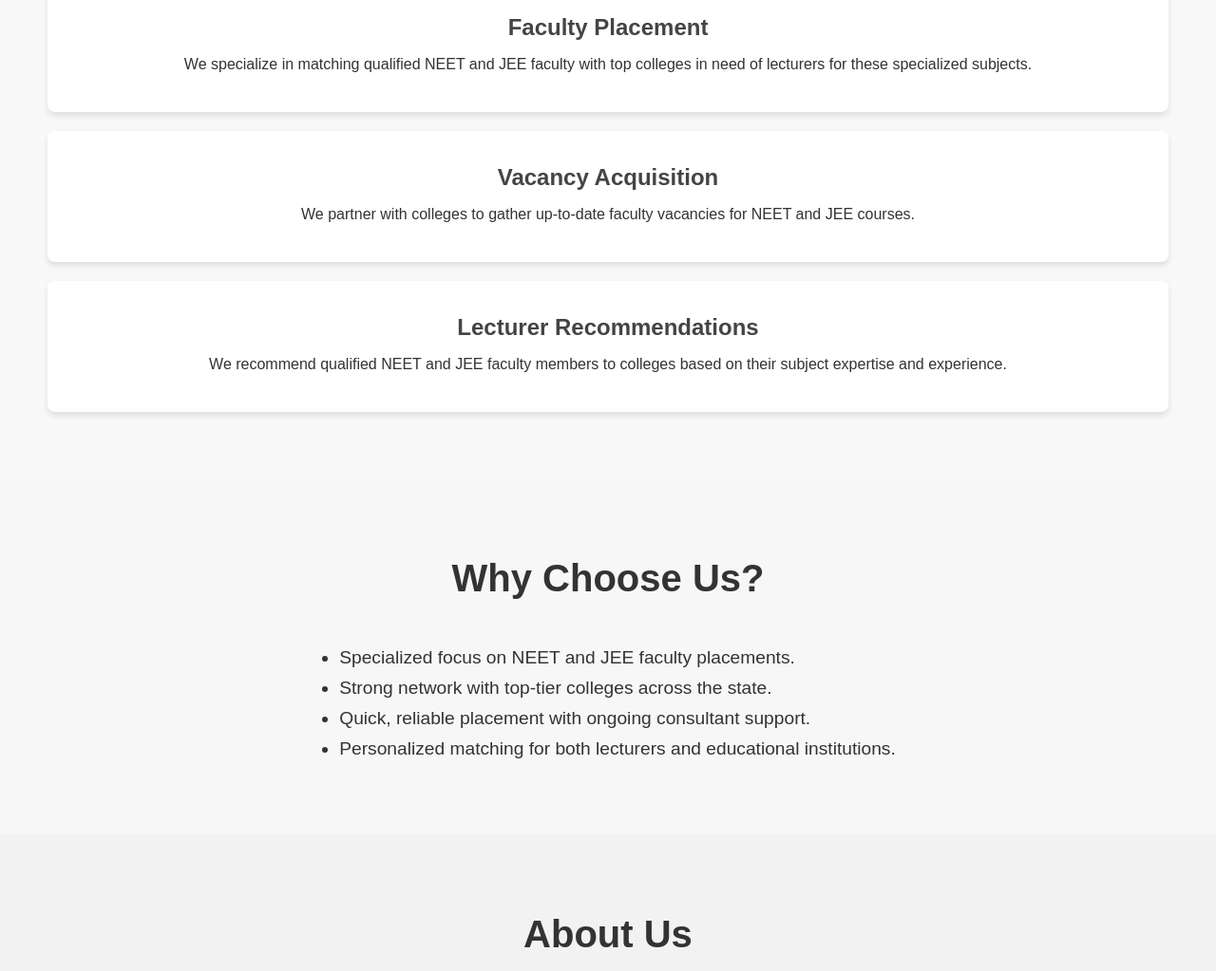
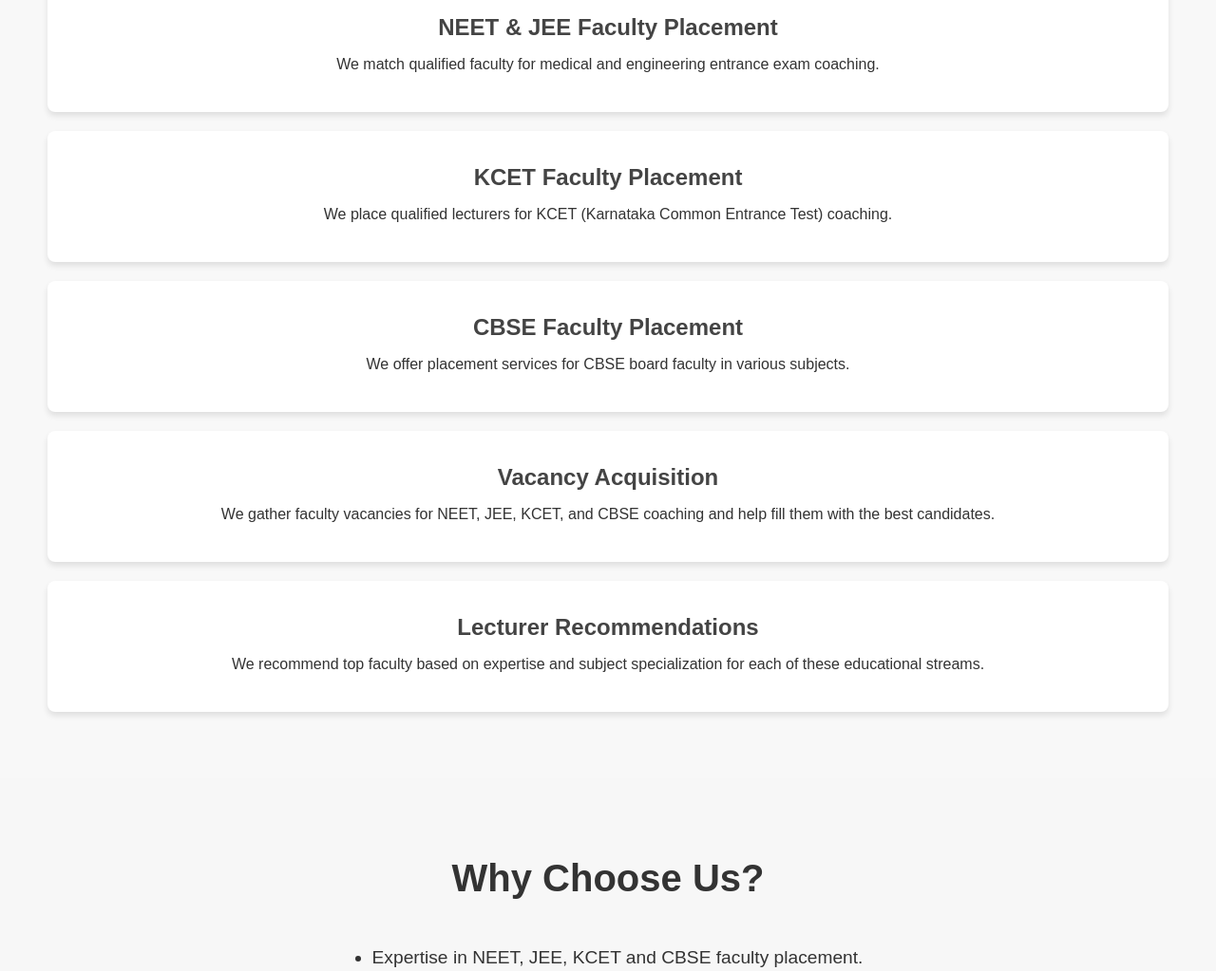
Before and after one commit to Sanjana-nh/rutvi-consultants-website, a plain HTML site: page index.html in a window 1280 px wide. Shown: the part 620-1643 px from the top of the page at 95% size. Drawn offline with Linux system fonts and the light colour scheme.

Commit message:
Update index.html

```diff
--- a/index.html
+++ b/index.html
@@ -24,41 +24,50 @@
 
     <!-- Hero Section -->
     <section class="hero">
-        <h1>NEET and JEE Faculty Consulting Agency</h1>
+        <h1>Faculty Consulting Agency</h1>
         <p>Your trusted agency for placing expert lecturers in prestigious colleges across the state.</p>
     </section>
 
-    <!-- Services -->
+    <!-- Services Section -->
 <section id="services" class="services">
     <h2>Our Services</h2>
     <div class="service-box">
-            <h3>Faculty Placement</h3>
-            <p>We specialize in matching qualified NEET and JEE faculty with top colleges in need of lecturers for these specialized subjects.</p>
+        <h3>NEET & JEE Faculty Placement</h3>
+        <p>We match qualified faculty for medical and engineering entrance exam coaching.</p>
+    </div>
+    <div class="service-box">
+        <h3>KCET Faculty Placement</h3>
+        <p>We place qualified lecturers for KCET (Karnataka Common Entrance Test) coaching.</p>
+    </div>
+    <div class="service-box">
+        <h3>CBSE Faculty Placement</h3>
+        <p>We offer placement services for CBSE board faculty in various subjects.</p>
     </div>
     <div class="service-box">
         <h3>Vacancy Acquisition</h3>
-            <p>We partner with colleges to gather up-to-date faculty vacancies for NEET and JEE courses.</p>
+        <p>We gather faculty vacancies for NEET, JEE, KCET, and CBSE coaching and help fill them with the best candidates.</p>
     </div>
     <div class="service-box">
         <h3>Lecturer Recommendations</h3>
-            <p>We recommend qualified NEET and JEE faculty members to colleges based on their subject expertise and experience.</p>
+        <p>We recommend top faculty based on expertise and subject specialization for each of these educational streams.</p>
     </div>
 </section>
 
-    <!-- Why Choose Us -->
+<!-- Why Choose Us Section -->
 <section id="whychooseus" class="whychooseus">
     <h2>Why Choose Us?</h2>
     <ul>
-            <li>Specialized focus on NEET and JEE faculty placements.</li>
-            <li>Strong network with top-tier colleges across the state.</li>
-            <li>Quick, reliable placement with ongoing consultant support.</li>
-            <li>Personalized matching for both lecturers and educational institutions.</li>
+        <li>Expertise in NEET, JEE, KCET and CBSE faculty placement.</li>
+        <li>Fast, reliable, and efficient placement process.</li>
+        <li>Strong network with top educational institutions.</li>
+        <li>Personalized faculty recommendations for each stream.</li>
+        <li>Trusted by colleges and lecturers alike.</li>
     </ul>
 </section>
 
     <section id="about" class="about">
     <h2>About Us</h2>
-    <p>RUTVI CONSULTANTS is a leading faculty consulting agency specializing in the placement of experienced lecturers for NEET and JEE courses. Our goal is to bridge the gap between top-tier educational institutions and skilled faculty members, ensuring that both colleges and lecturers find the perfect match for their needs.</p>
+    <p>RUTVI CONSULTANTS is a leading faculty consulting agency specializing in the placement of experienced lecturers . Our goal is to bridge the gap between top-tier educational institutions and skilled faculty members, ensuring that both colleges and lecturers find the perfect match for their needs.</p>
 
     <p>With years of experience in the education sector, we focus on providing quality placements that meet the standards of prestigious colleges. We work closely with colleges to understand their specific requirements and with lecturers to match them with the best opportunities available. Our services are built on trust, professionalism, and a deep understanding of the education ecosystem.</p>
 
```
Lines whose indentation alone changed are shown as unchanged.
